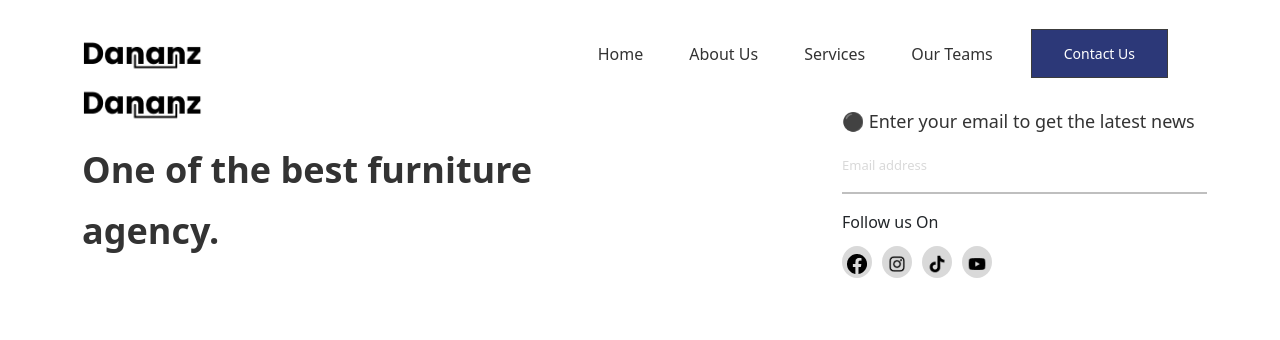
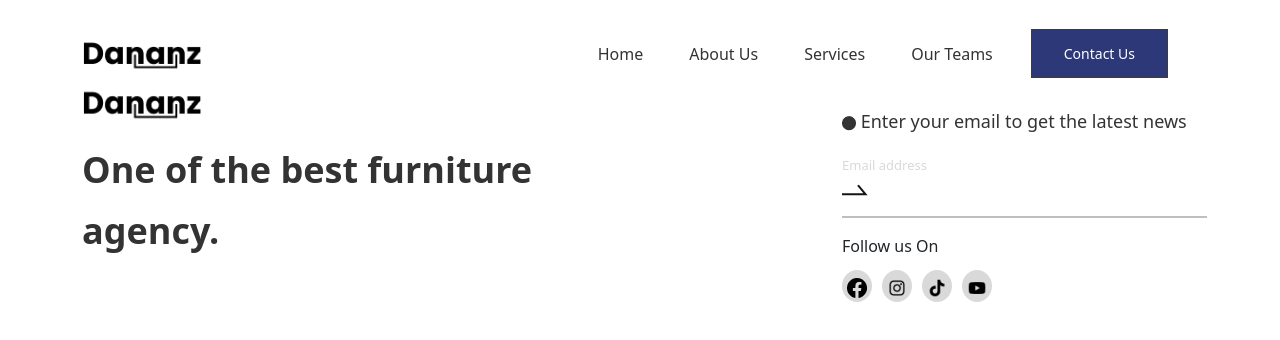
Before and after one commit to siccoo/dananz-cypress, a React (Create React App) app: page / in a window 1280 px wide. Shown: the top 340 px of the page. Built offline with nearby package versions, Linux system fonts and the light colour scheme.

Commit message:
updates on footer component, added images

```diff
--- a/src/components/footer/Index.jsx
+++ b/src/components/footer/Index.jsx
@@ -6,6 +6,8 @@ import FacebookIcon from "../../assets/images/facebook.png";
 import InstagramIcon from "../../assets/images/instagram.png";
 import TiktokIcon from "../../assets/images/tiktok.png";
 import YoutubeIcon from "../../assets/images/youtube.png";
+import Circle from "../../assets/images/circleIcon.png";
+import ArrowUpward from "../../assets/images/arrowUpward.png";
 
 const Footer = () => {
   return (
@@ -24,14 +26,14 @@ const Footer = () => {
             <div className="col-md-3"></div>
             <div className="col-md-4">
               <p className="footer-email">
-                ⚫️ Enter your email to get the latest news
+                <img src={Circle} alt="" />{" "} Enter your email to get the latest news
               </p>
               <div className="footer-subscription">
                 <input type="text" placeholder="Email address" />
-                {/* <i className="bi bi-arrow-right"></i> */}
+                <img src={ArrowUpward} alt="" />
               </div>
               <hr className="footer-line" />
-              <div className="social-section text-right">
+              <div className="social-section ">
                 <p>Follow us On</p>
                 <a href="/">
                   <img
```
Also changed, not shown: src/assets/images/arrowUpward.png (added), src/assets/images/circleIcon.png (added).
